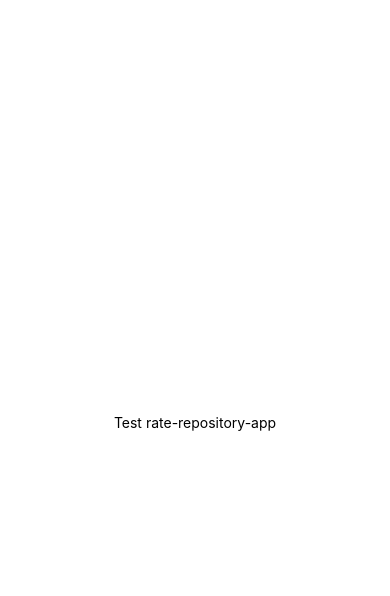
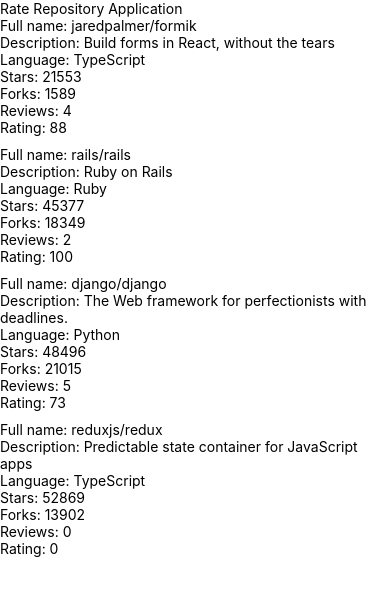
Before and after one commit to MateuszKuruc/react-native-rate-app, a React Native app in the folder rate-repository-app/: screen / in a window 390 px wide. Shown: the top 596 px of the page. Built offline with nearby package versions, Linux system fonts and the light colour scheme.

Commit message:
ex 10.3 done, add components for displaying repository list and individual items

```diff
--- a/rate-repository-app/App.js
+++ b/rate-repository-app/App.js
@@ -1,20 +1,14 @@
-import { StatusBar } from "expo-status-bar";
-import { StyleSheet, Text, View } from "react-native";
+import Main from "./src/components/Main";
+import RepositoryList from "./src/components/RepositoryList";
+import { View } from "react-native";
 
-export default function App() {
+const App = () => {
   return (
-    <View style={styles.container}>
-      <Text>Test rate-repository-app</Text>
-      <StatusBar style="auto" />
+    <View>
+      <Main />
+      <RepositoryList />
     </View>
   );
-}
+};
 
-const styles = StyleSheet.create({
-  container: {
-    flex: 1,
-    backgroundColor: "#fff",
-    alignItems: "center",
-    justifyContent: "center",
-  },
-});
+export default App;
--- /dev/null
+++ b/rate-repository-app/src/components/Main.jsx
@@ -0,0 +1,20 @@
+import Constants from "expo-constants";
+import { Text, StyleSheet, View } from "react-native";
+
+const styles = StyleSheet.create({
+  container: {
+    marginTop: Constants.statusBarHeight,
+    flexGrow: 1,
+    flexShrink: 1,
+  },
+});
+
+const Main = () => {
+  return (
+    <View style={styles.container}>
+      <Text>Rate Repository Application</Text>
+    </View>
+  );
+};
+
+export default Main;
--- /dev/null
+++ b/rate-repository-app/src/components/RepositoryItem.jsx
@@ -0,0 +1,25 @@
+import { View, Text } from "react-native";
+
+const RepositoryItem = ({
+  fullName,
+  description,
+  language,
+  forksCount,
+  stargazersCount,
+  ratingAverage,
+  reviewCount,
+}) => {
+  return (
+    <View>
+      <Text>Full name: {fullName}</Text>
+      <Text>Description: {description}</Text>
+      <Text>Language: {language}</Text>
+      <Text>Stars: {stargazersCount}</Text>
+      <Text>Forks: {forksCount}</Text>
+      <Text>Reviews: {reviewCount}</Text>
+      <Text>Rating: {ratingAverage}</Text>
+    </View>
+  );
+};
+
+export default RepositoryItem;
--- /dev/null
+++ b/rate-repository-app/src/components/RepositoryList.jsx
@@ -0,0 +1,79 @@
+import { FlatList, View, StyleSheet } from "react-native";
+import RepositoryItem from "./RepositoryItem";
+
+const styles = StyleSheet.create({
+  separator: {
+    height: 10,
+  },
+});
+
+const repositories = [
+  {
+    id: "jaredpalmer.formik",
+    fullName: "jaredpalmer/formik",
+    description: "Build forms in React, without the tears",
+    language: "TypeScript",
+    forksCount: 1589,
+    stargazersCount: 21553,
+    ratingAverage: 88,
+    reviewCount: 4,
+    ownerAvatarUrl: "https://avatars2.githubusercontent.com/u/4060187?v=4",
+  },
+  {
+    id: "rails.rails",
+    fullName: "rails/rails",
+    description: "Ruby on Rails",
+    language: "Ruby",
+    forksCount: 18349,
+    stargazersCount: 45377,
+    ratingAverage: 100,
+    reviewCount: 2,
+    ownerAvatarUrl: "https://avatars1.githubusercontent.com/u/4223?v=4",
+  },
+  {
+    id: "django.django",
+    fullName: "django/django",
+    description: "The Web framework for perfectionists with deadlines.",
+    language: "Python",
+    forksCount: 21015,
+    stargazersCount: 48496,
+    ratingAverage: 73,
+    reviewCount: 5,
+    ownerAvatarUrl: "https://avatars2.githubusercontent.com/u/27804?v=4",
+  },
+  {
+    id: "reduxjs.redux",
+    fullName: "reduxjs/redux",
+    description: "Predictable state container for JavaScript apps",
+    language: "TypeScript",
+    forksCount: 13902,
+    stargazersCount: 52869,
+    ratingAverage: 0,
+    reviewCount: 0,
+    ownerAvatarUrl: "https://avatars3.githubusercontent.com/u/13142323?v=4",
+  },
+];
+
+const ItemSeparator = () => <View style={styles.separator} />;
+
+const RepositoryList = () => {
+  return (
+    <FlatList
+      data={repositories}
+      ItemSeparatorComponent={ItemSeparator}
+      renderItem={({ item }) => (
+        <RepositoryItem
+          fullName={item.fullName}
+          description={item.description}
+          language={item.language}
+          forksCount={item.forksCount}
+          stargazersCount={item.stargazersCount}
+          ratingAverage={item.ratingAverage}
+          reviewCount={item.reviewCount}
+        />
+      )}
+    />
+  );
+};
+
+export default RepositoryList;
```
